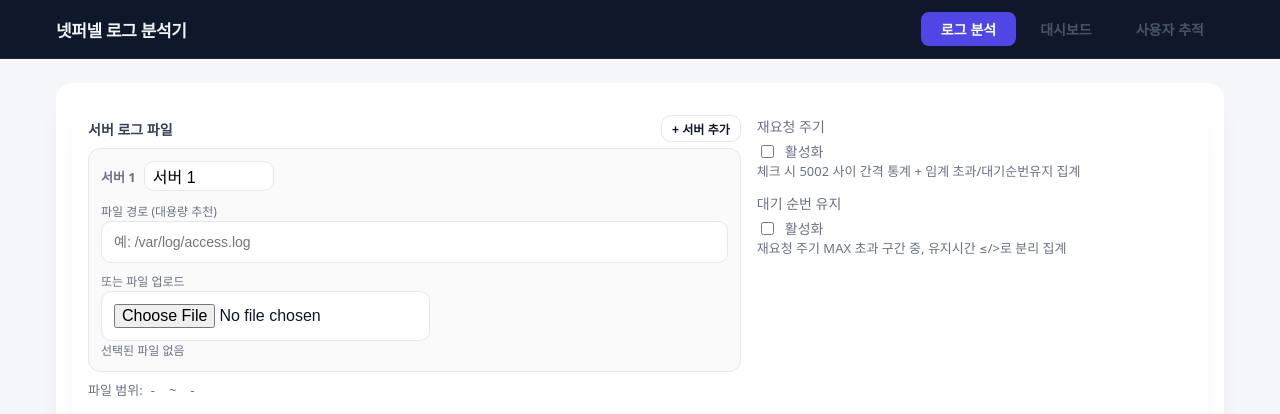
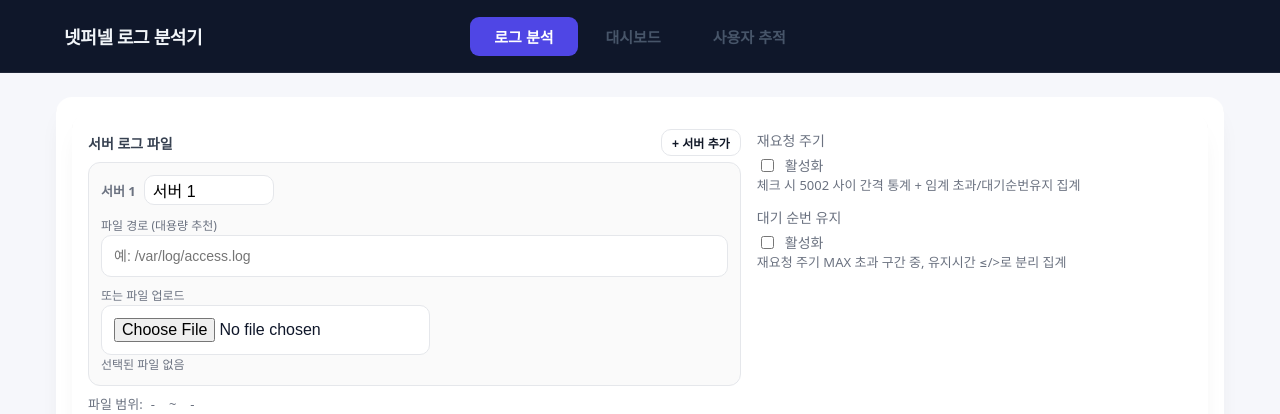
Before and after one commit to theo-bk/Log_anaylizer, a Django app: page / in a window 1280 px wide; the page is wider, and only the part inside the window is pictured. Shown: the top 414 px of that part. Run offline with Django 5.2, Linux system fonts and the light colour scheme.

Commit message:
style: 헤더 높이 확대(72px) 및 네비게이션 탭 가운데 정렬
Co-Authored-By: Claude Sonnet 4.6 <noreply@anthropic.com>

```diff
--- a/templates/analyzer/index.html
+++ b/templates/analyzer/index.html
@@ -103,28 +103,31 @@
         .header-inner {
             max-width: 1200px;
             margin: 0 auto;
-            padding: 0 16px;
-            height: 58px;
-            display: flex;
-            align-items: center;
-            justify-content: space-between;
-            gap: 12px
+            padding: 0 24px;
+            height: 72px;
+            display: grid;
+            grid-template-columns: 1fr auto 1fr;
+            align-items: center
         }
         .header-brand {
-            font-size: 17px;
+            font-size: 18px;
             font-weight: 800;
             color: #f1f5f9;
             letter-spacing: -.02em;
             white-space: nowrap
         }
-        .header-nav { display: flex; gap: 4px }
+        .header-nav {
+            display: flex;
+            gap: 4px;
+            justify-content: center
+        }
         .nav-tab {
-            padding: 7px 20px;
-            border-radius: 8px;
+            padding: 9px 24px;
+            border-radius: 9px;
             border: none;
             background: transparent;
             color: #94a3b8;
-            font-size: 14px;
+            font-size: 15px;
             font-weight: 600;
             cursor: pointer;
             transition: background .15s, color .15s;
```
